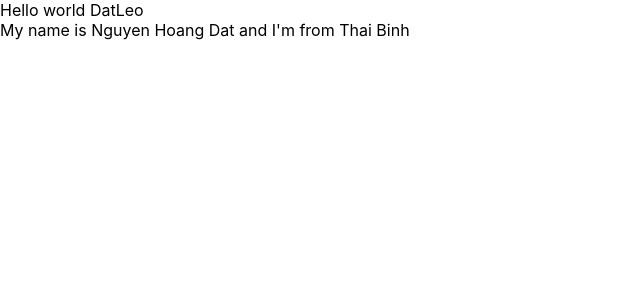
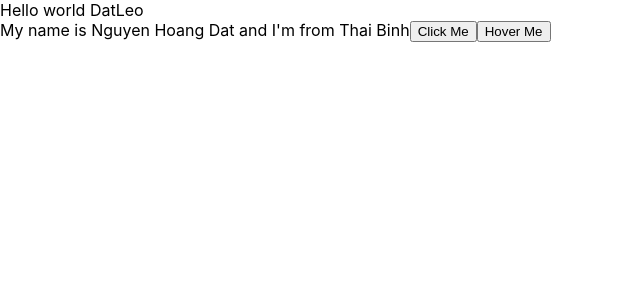
Before and after one commit to nguyendat0908/Project-ReactJS, a React (Create React App) app: page / in a window 1280 px wide. Shown: the top 300 px of the page, without its empty margins (0-640 px from the left). Built offline with nearby package versions, Linux system fonts and the light colour scheme.

Commit message:
Lam quen Event voi React

```diff
--- a/src/components/MyComponent.js
+++ b/src/components/MyComponent.js
@@ -11,11 +11,21 @@
         age: 22
     }
 
+    handleClick(event) {
+        console.log("Click me my button!")
+        console.log(event)
+    }
+    handleOnMoverOver(event){
+        console.log(event.pageX)
+    }
+
     // JSX
     render() {
         return (
             <div>
                 My name is {this.state.name} and I'm from {this.state.address}
+                <button onClick={this.handleClick}>Click Me</button>
+                <button onMouseOver={this.handleOnMoverOver}>Hover Me</button>
             </div>
         )
     }
```
